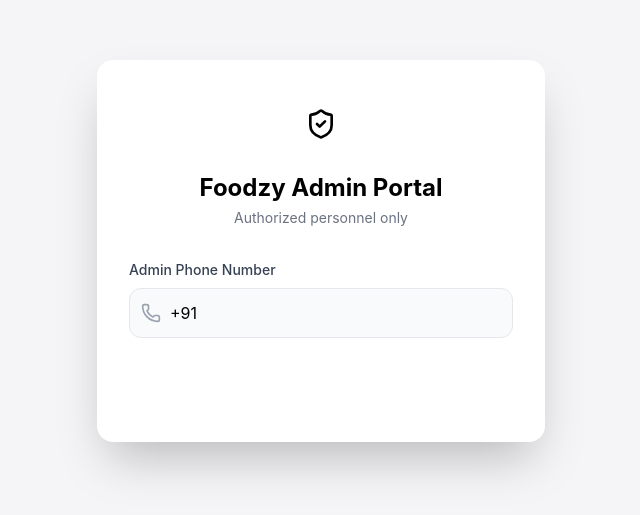
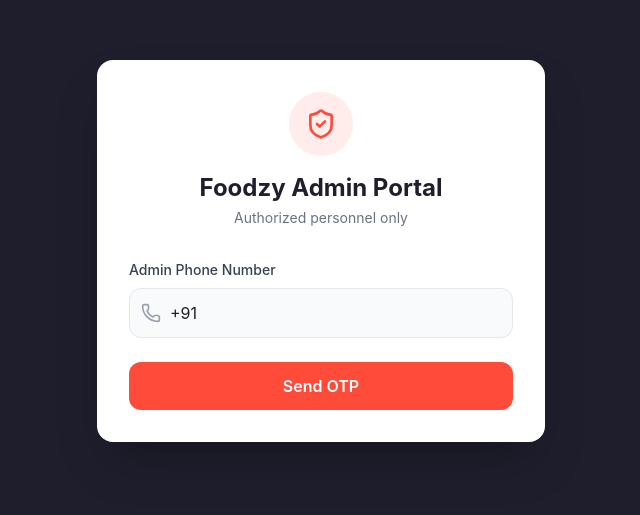
Before and after one commit to astutesolutionsindia/foodzy_admin_panel, a React (Vite) app: page /login in a window 1280 px wide. Shown: the part 149-664 px from the top of the page, without its empty margins (319-959 px from the left). Built offline with nearby package versions, Linux system fonts and the light colour scheme.

Commit message:
Fix Tailwind v4 theme colors for buttons

```diff
--- a/src/index.css
+++ b/src/index.css
@@ -1,15 +1,15 @@
 @import "tailwindcss";
 
-:root {
-  --brand: #ff4b3a;
-  --dark: #1e1e2d;
-  --light: #f5f5f8;
+@theme {
+  --color-brand: #ff4b3a;
+  --color-dark: #1e1e2d;
+  --color-light: #f5f5f8;
 }
 
 body {
   margin: 0;
   padding: 0;
-  background-color: var(--light);
+  background-color: var(--color-light);
 }
 
 #root {
```
